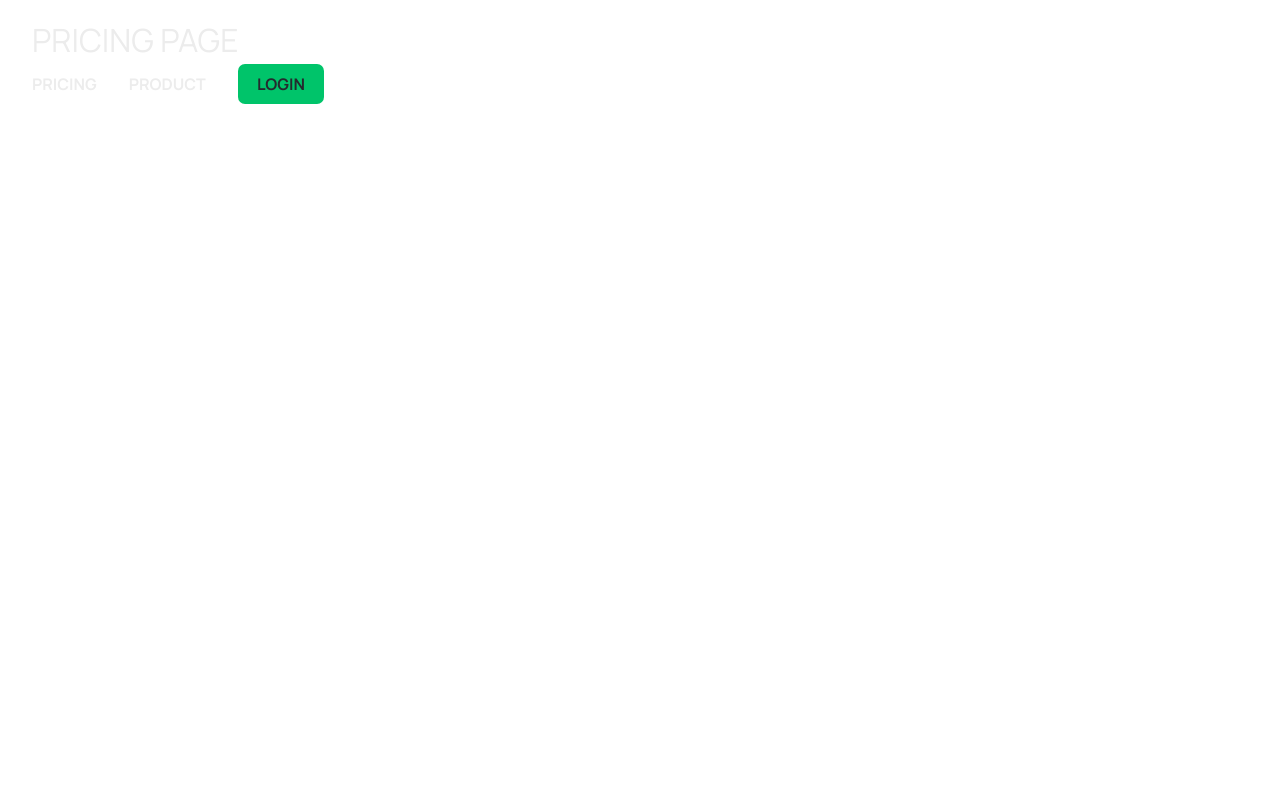
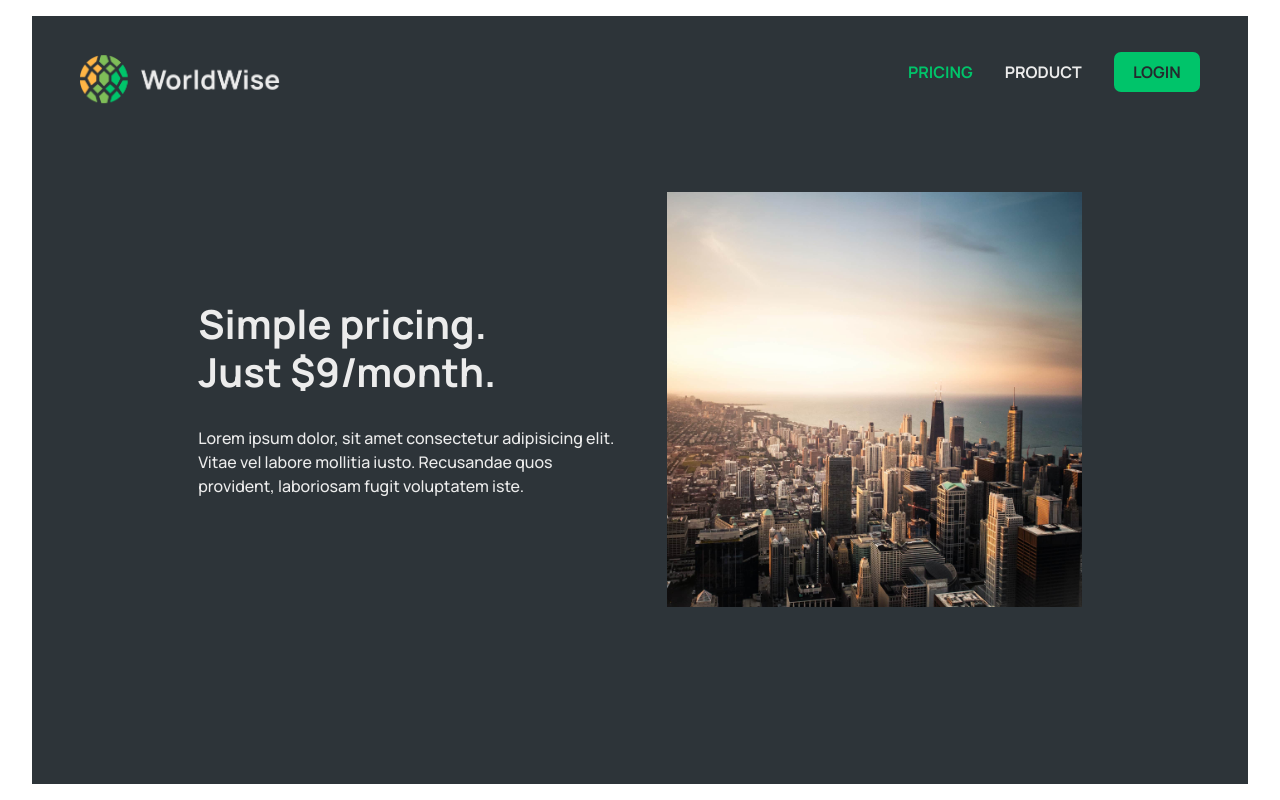
Before and after one commit to DanielArzani/world-wise, a React (Vite) app: page /pricing in a window 1280 px wide. Built offline with nearby package versions, Linux system fonts and the light colour scheme.

Commit message:
style and layout pricing and product pages

```diff
--- a/src/components/app/App.tsx
+++ b/src/components/app/App.tsx
@@ -12,8 +12,8 @@ function App() {
       <BrowserRouter>
         <Routes>
           <Route path='/' element={<HomePage />} />
+          <Route path='pricing' element={<PricingPage />} />
           <Route path='product' element={<ProductPage />} />
-          <Route path='pricing' element={<PricingPage />} />
           <Route path='*' element={<NotFoundPage />} />
         </Routes>
       </BrowserRouter>
--- a/src/index.css
+++ b/src/index.css
@@ -123,6 +123,10 @@ ul {
     UTILITIES
 ******************/
 
+.active {
+  color: var(--color-brand--2);
+}
+
 .cluster {
   display: flex;
   flex-wrap: wrap;
--- a/src/pages/PricingPage/PricingPage.tsx
+++ b/src/pages/PricingPage/PricingPage.tsx
@@ -1,13 +1,71 @@
 import React from 'react';
-import Navbar from '../../components/Navbar';
+import styled from 'styled-components';
+import Header from '../../components/Header';
+
+import pricingImage from '../../assets/img-2.jpg';
 
 function PricingPage() {
   return (
-    <div>
-      <h1>PRICING PAGE</h1>
-      <Navbar />
-    </div>
+    <Wrapper>
+      <Header />
+      <Main>
+        <TextWrapper>
+          <H2>Simple pricing. Just $9/month.</H2>
+          <P>
+            Lorem ipsum dolor, sit amet consectetur adipisicing elit. Vitae vel
+            labore mollitia iusto. Recusandae quos provident, laboriosam fugit
+            voluptatem iste.
+          </P>
+        </TextWrapper>
+        <ImageWrapper>
+          <img
+            src={pricingImage}
+            alt='The sun rising on a city full of sky scrapers and buildings'
+            width={'415px'}
+          />
+        </ImageWrapper>
+      </Main>
+    </Wrapper>
   );
 }
 
 export default PricingPage;
+
+const Wrapper = styled.div`
+  display: flex;
+  flex-direction: column;
+  gap: 4rem;
+
+  background-color: var(--color-dark--1);
+  min-height: 100%;
+`;
+
+const Main = styled.main`
+  display: flex;
+  align-items: center;
+  gap: 3rem;
+  justify-content: center;
+
+  height: 100%;
+`;
+
+const TextWrapper = styled.div`
+  display: flex;
+  flex-direction: column;
+  gap: 1.875rem;
+`;
+
+const H2 = styled.h2`
+  font-size: 2.5rem;
+  font-weight: bold;
+  line-height: 1.2;
+  max-width: 12ch;
+`;
+
+const P = styled.p`
+  font-size: 1rem;
+  font-weight: 500;
+  max-width: 42ch;
+`;
+
+const ImageWrapper = styled.div``;
--- a/src/pages/ProductPage/ProductPage.tsx
+++ b/src/pages/ProductPage/ProductPage.tsx
@@ -1,13 +1,80 @@
 import React from 'react';
-import Navbar from '../../components/Navbar';
+
+import Header from '../../components/Header';
+
+import productImage from '../../assets/img-1.jpg';
+import styled from 'styled-components';
 
 function ProductPage() {
   return (
-    <div>
-      <h1>PRODUCT PAGE</h1>
-      <Navbar />
-    </div>
+    <Wrapper>
+      <Header />
+      <Main>
+        <TextWrapper>
+          <H2>About WorldWide.</H2>
+          <P>
+            Lorem ipsum dolor sit amet consectetur adipisicing elit. Illo est
+            dicta illum vero culpa cum quaerat architecto sapiente eius non
+            soluta, molestiae nihil laborum, placeat debitis, laboriosam at fuga
+            perspiciatis?
+          </P>
+
+          <P>
+            Lorem, ipsum dolor sit amet consectetur adipisicing elit. Corporis
+            doloribus libero sunt expedita ratione iusto, magni, id sapiente
+            sequi officiis et.
+          </P>
+        </TextWrapper>
+        <ImageWrapper>
+          <img
+            src={productImage}
+            alt='A man and his two dogs standing at sunset in a barren wilderness, starting at the sun'
+            width={'415px'}
+          />
+        </ImageWrapper>
+      </Main>
+    </Wrapper>
   );
 }
 
 export default ProductPage;
+
+const Wrapper = styled.div`
+  display: flex;
+  flex-direction: column;
+  gap: 4rem;
+
+  background-color: var(--color-dark--1);
+  min-height: 100%;
+`;
+
+const Main = styled.main`
+  display: flex;
+  align-items: center;
+  flex-direction: row-reverse;
+  gap: 3rem;
+  justify-content: center;
+
+  height: 100%;
+`;
+
+const TextWrapper = styled.div`
+  display: flex;
+  flex-direction: column;
+  gap: 1.875rem;
+`;
+
+const H2 = styled.h2`
+  font-size: 2.5rem;
+  font-weight: bold;
+  line-height: 1.2;
+  max-width: 14ch;
+`;
+
+const P = styled.p`
+  font-size: 1rem;
+  font-weight: 500;
+  max-width: 42ch;
+`;
+
+const ImageWrapper = styled.div``;
```
